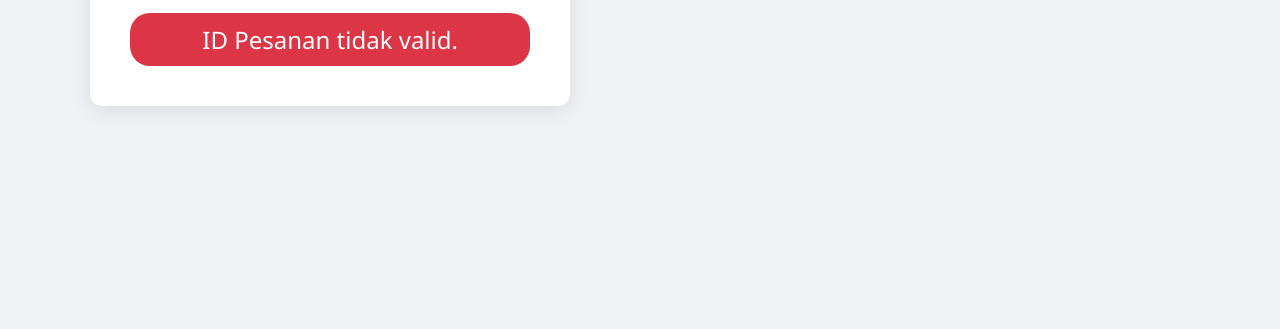
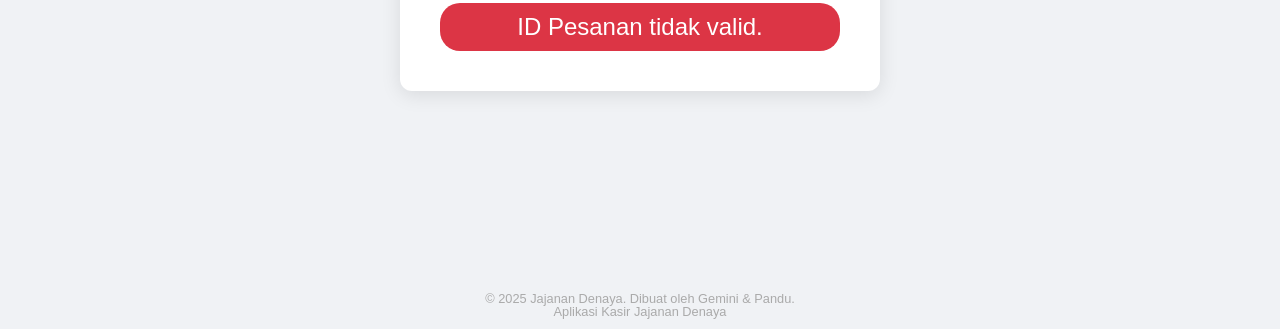
Before and after one commit to vanzmooth/aplikasi-kasir-denaya, a plain HTML site: page status.html in a window 1280 px wide. Shown: the part 471-800 px from the top of the page. Drawn offline with Linux system fonts and the light colour scheme.

Commit message:
Perbaikan halaman status

```diff
--- a/app.js
+++ b/app.js
@@ -601,6 +601,9 @@ function listenForPendingOrders() {
             if (orderData.status === 'siap_diproses') {
                 // JIKA OTOMATIS: Langsung proses di sini, JANGAN ditampilkan di panel
                 console.log(`Memproses pesanan otomatis dari ${orderData.customerName}...`);
+                // --- PERBAIKAN URUTAN PARAMETER DI SINI ---
+                // Buat objek paymentInfo terlebih dahulu
+                const paymentInfo = { method: 'otomatis', details: orderData.payment_details || null };
                 finalizeTransaction(orderData.items, orderData.customerName, orderId)
                     .then(() => {
                         alert(`Pesanan Otomatis Masuk untuk ${orderData.customerName}!`);
--- a/status.html
+++ b/status.html
@@ -6,9 +6,12 @@
     <meta name="viewport" content="width=device-width, initial-scale=1.0">
     <title>Status Pesanan Anda</title>
     <style>
+        /* ...DENGAN VERSI INI */
         body {
-            font-family: 'Segoe UI', sans-serif;
+            font-family: 'Poppins', sans-serif;
             display: flex;
+            flex-direction: column;
+            /* <-- TAMBAHKAN BARIS INI */
             justify-content: center;
             align-items: center;
             height: 100vh;
@@ -83,6 +86,22 @@
             background-color: #6c757d;
             color: white;
         }
+
+        /* Gaya untuk Watermark / Copyright Footer */
+        .app-footer,
+        .watermark {
+            position: fixed;
+            /* Membuatnya melayang dan tidak mempengaruhi layout lain */
+            bottom: 10px;
+            /* 10px dari bawah */
+            width: 100%;
+            /* Lebar penuh */
+            text-align: center;
+            font-size: 0.8em;
+            color: #aaa;
+            pointer-events: none;
+            /* Membuatnya tidak bisa di-klik */
+        }
     </style>
 
 </head>
```
Also changed, not shown: functions/index.js (+12 -2 lines), menu.js (+4 -3 lines).
